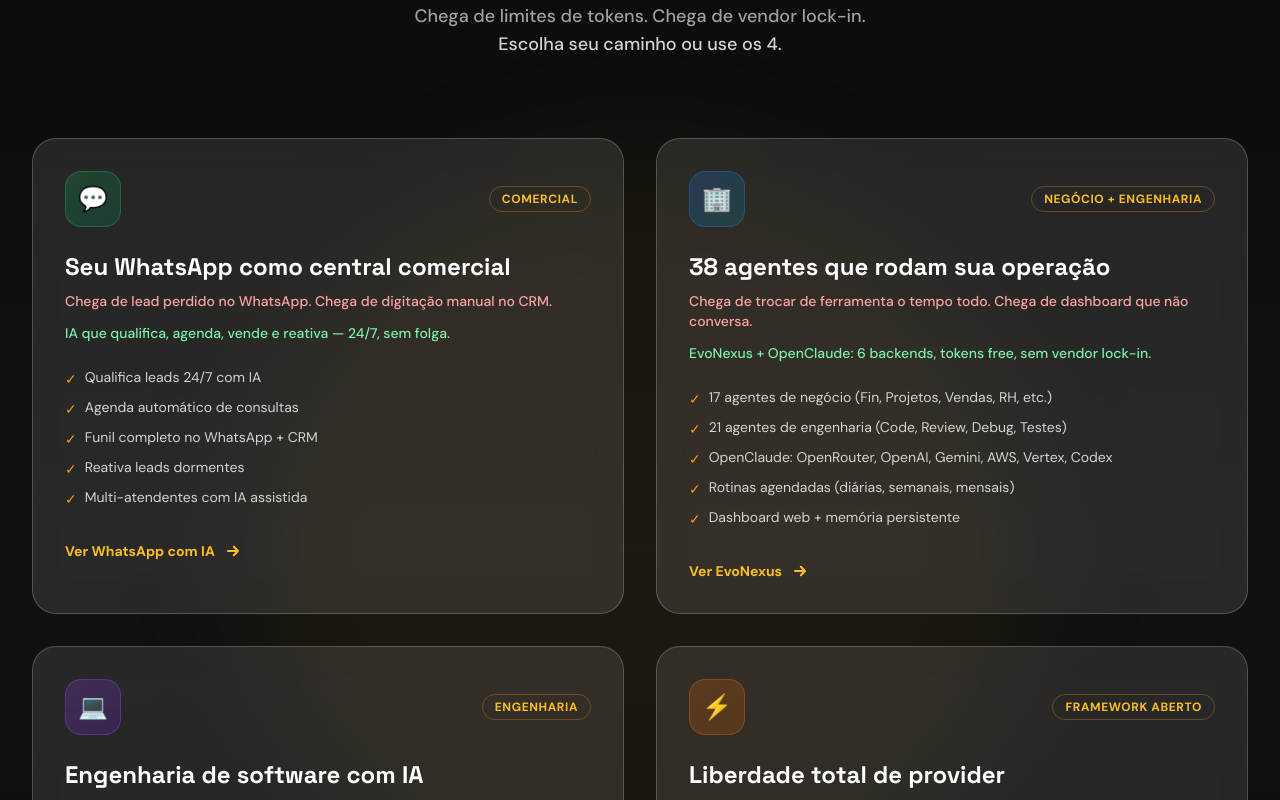
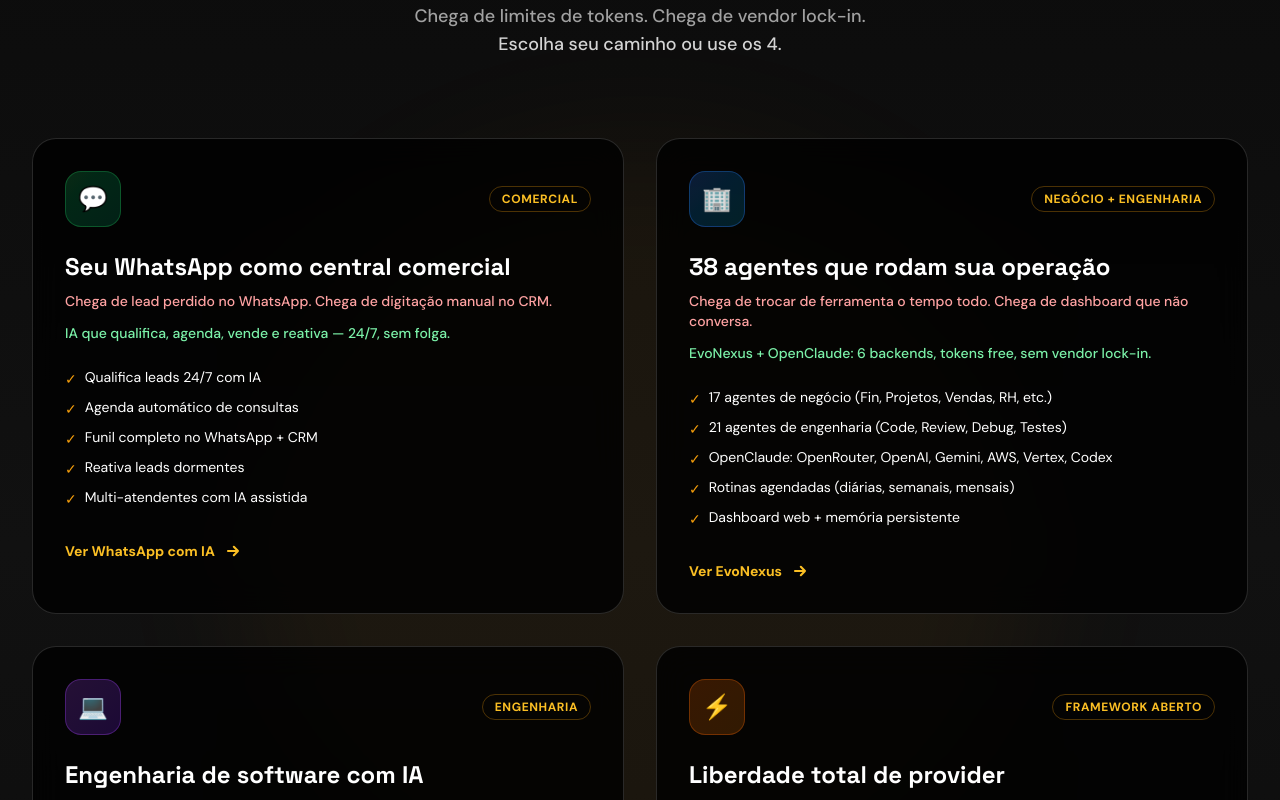
Before and after one commit to sistemabritto/site, a Next.js app: page / in a window 1280 px wide. Shown: the part 1120-1920 px from the top of the page. Built offline with nearby package versions, Linux system fonts and the light colour scheme; no server answers.

Commit message:
fix: glass-strong background escuro + text-white nas features

```diff
--- a/components/Services.tsx
+++ b/components/Services.tsx
@@ -153,7 +153,7 @@
                   {/* Features */}
                   <ul className="space-y-2 mb-8">
                     {product.features.map((feature, i) => (
-                      <li key={i} className="flex items-start gap-2 text-neutral-300 text-sm">
+                      <li key={i} className="flex items-start gap-2 text-white text-sm">
                         <span className="text-gold-500 mt-0.5 flex-shrink-0">✓</span>
                         {feature}
                       </li>
--- a/styles/globals.css
+++ b/styles/globals.css
@@ -65,19 +65,19 @@
   background-clip: text;
 }
 
-/* Glassmorphism — bordas mais visíveis */
+/* Glassmorphism — mais escuro pra contraste */
 .glass {
-  background: rgba(255, 255, 255, 0.06);
+  background: rgba(0, 0, 0, 0.6);
   backdrop-filter: blur(12px);
   -webkit-backdrop-filter: blur(12px);
-  border: 1px solid rgba(255, 255, 255, 0.15);
+  border: 1px solid rgba(255, 255, 255, 0.1);
 }
 
 .glass-strong {
-  background: rgba(255, 255, 255, 0.10);
+  background: rgba(0, 0, 0, 0.8);
   backdrop-filter: blur(16px);
   -webkit-backdrop-filter: blur(16px);
-  border: 1px solid rgba(255, 255, 255, 0.20);
+  border: 1px solid rgba(255, 255, 255, 0.15);
 }
 
 /* CTA glow — primary */
```
